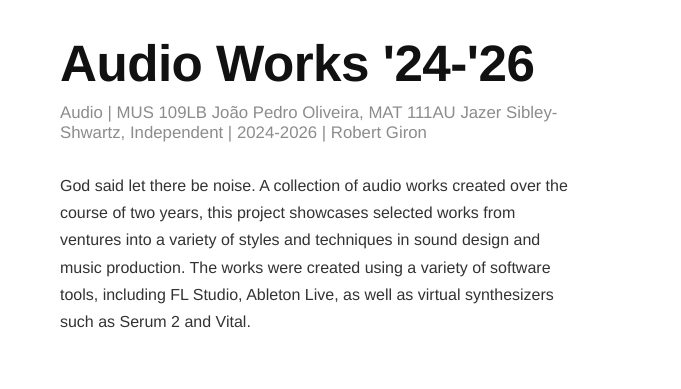
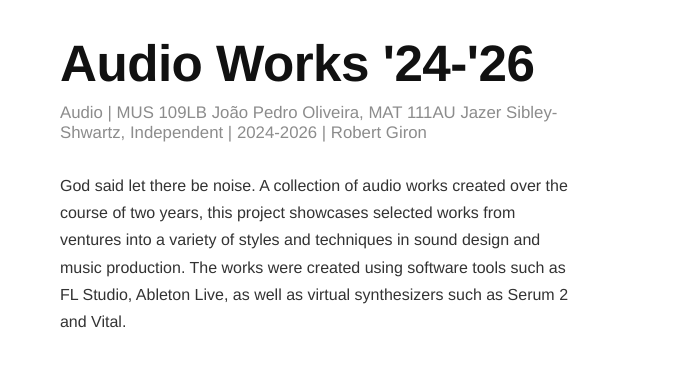
Before and after one commit to robertsgiron/mad-portfolio, a plain HTML site: page audioworks.html in a window 1280 px wide. Shown: the part 40-429 px from the top of the page, 599-1280 px from the left. Drawn offline with Linux system fonts and the light colour scheme.

Commit message:
audio media

```diff
--- a/audioworks.html
+++ b/audioworks.html
@@ -30,7 +30,7 @@
 
       <div class="project-body">
         <!-- Write-up copy goes here -->
-         God said let there be noise. A collection of audio works created over the course of two years, this project showcases selected works from ventures into a variety of styles and techniques in sound design and music production. The works were created using a variety of software tools, including FL Studio, Ableton Live, as well as virtual synthesizers such as Serum 2 and Vital.
+         God said let there be noise. A collection of audio works created over the course of two years, this project showcases selected works from ventures into a variety of styles and techniques in sound design and music production. The works were created using software tools such as FL Studio, Ableton Live, as well as virtual synthesizers such as Serum 2 and Vital.
 
       </div>
     </div>
```
